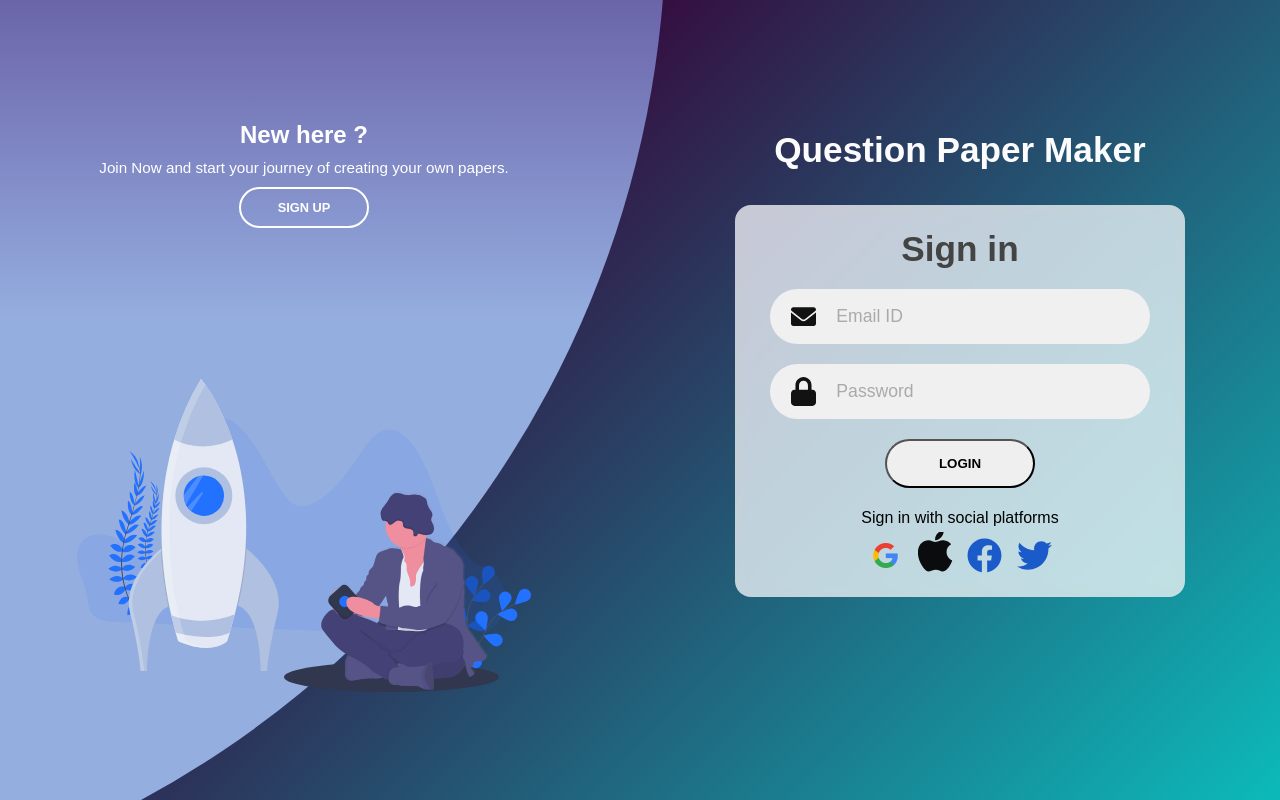
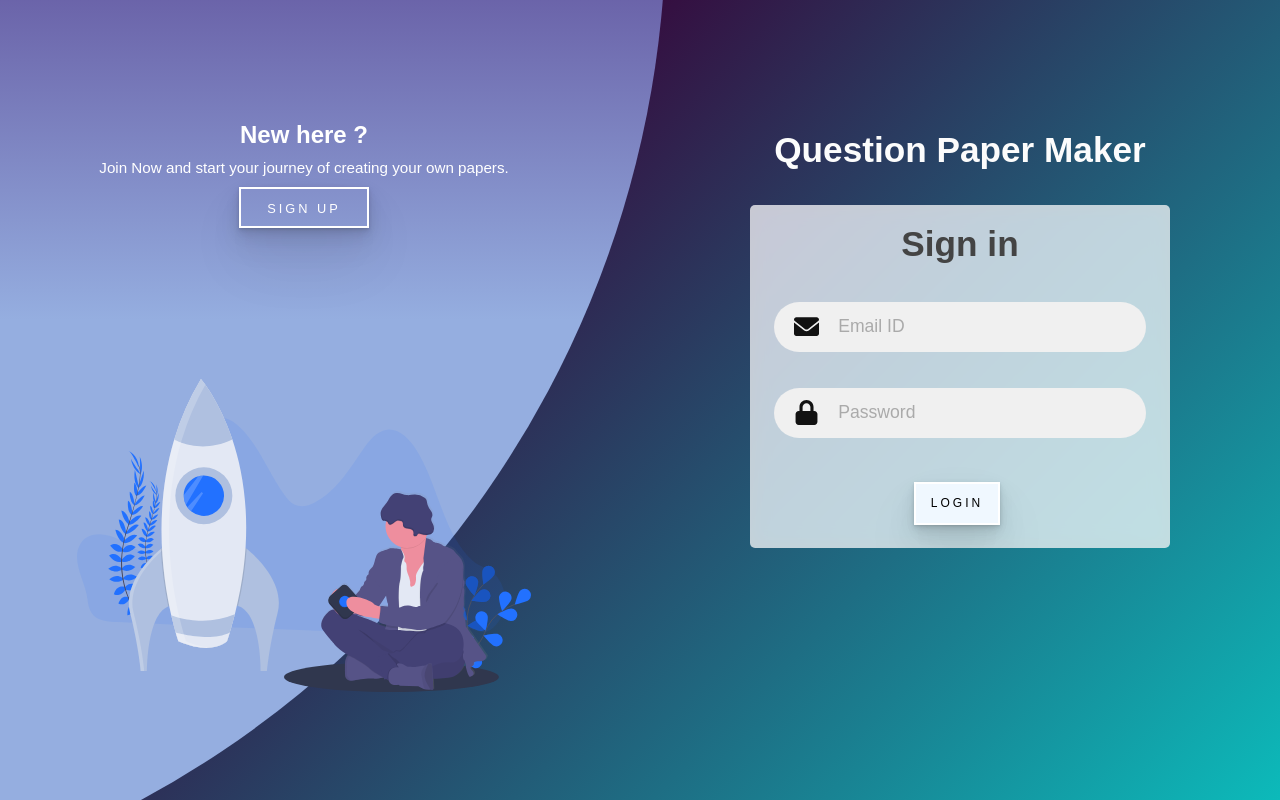
Before and after one commit to jatin-25/question-paper-maker, a React (Create React App) app: page /login in a window 1280 px wide. Built offline with nearby package versions, Linux system fonts and the light colour scheme.

Commit message:
Error Styling and Position Changed

```diff
--- a/src/Components/QuestionTypes/ParagraphQuestion/ParagraphQuestion.css
+++ b/src/Components/QuestionTypes/ParagraphQuestion/ParagraphQuestion.css
@@ -1,6 +1,10 @@
 .ParaAnswer {
   width: 85%;
   max-width: 900px;
+  outline: none;
+  font-family: "Poppins", sans-serif;
+  padding: 6px 7px;
+  font-size: 16px;
 }
 @media screen and (max-width: 650px) {
   .ParaAnswer {
--- a/src/Components/QuestionTypes/ParagraphQuestion/ParagraphQuestion.js
+++ b/src/Components/QuestionTypes/ParagraphQuestion/ParagraphQuestion.js
@@ -21,7 +21,7 @@ class ParagraphQuestion extends Component {
         let questionArea = null;
         if (this.props.question !== null) {
             questionArea = <div>
-                <textarea className="ParaAnswer" rows='12' cols='70' onChange={(e) => this.onAnswerChangeHandler(e)} value={this.state.answer} disabled={this.props.pageOnWhichRendered !== 'questionPaper'}></textarea></div>
+                <textarea className="ParaAnswer" rows='8' cols='70' onChange={(e) => this.onAnswerChangeHandler(e)} value={this.state.answer} disabled={this.props.pageOnWhichRendered !== 'questionPaper'}></textarea></div>
         }
         return (
             <div className="Question">
--- a/src/Pages/Authentication/AuthForm.css
+++ b/src/Pages/Authentication/AuthForm.css
@@ -15,7 +15,10 @@ input[type="radio"] {
   height: 20px;
   width: 20px;
 }
-
+/*
+1,00,000 lines
+typed around
+*/
 .container {
   position: relative;
   width: 100%;
@@ -101,42 +104,69 @@ form.signUpForm {
   backdrop-filter: saturate(180%) blur(10px);
   border-radius: 1em;
   width: 100%;
-  max-width: 450px;
+  max-width: 420px;
+  border-radius: 5px;
   padding: 1.5em 1.2em;
 }
 
 form.signInForm {
   background: rgba(241, 239, 239, 0.8);
   backdrop-filter: saturate(180%) blur(10px);
-  max-width: 450px;
-  border-radius: 1em;
+  max-width: 420px;
   width: 100%;
-  padding: 1.5em 1.2em;
+  border-radius: 5px;
+  padding: 1.2em 1.5em;
 }
 
 .title {
   font-size: 2.2rem;
   color: #444;
-  margin-bottom: 10px;
+}
+
+.inputContainer {
+  display: flex;
+  flex-direction: column;
+  margin: 2px 0;
+  width: 100%;
 }
 
 .inputField {
-  max-width: 380px;
+  max-width: 375px;
   width: 100%;
   background-color: #f0f0f0;
-  margin: 10px 0;
-  height: 55px;
+  margin-top: 5px;
+  height: 50px;
   border-radius: 55px;
   display: grid;
   grid-template-columns: 15% 85%;
-  padding: 0 0.4rem;
+  padding: 0 5px;
   position: relative;
 }
 
-.invalidElement {
-  box-shadow: 0 0 3px 3px red;
+.errorContainer {
+  display: flex;
+  width: 0;
+  /* height: 22px; */
+  min-height: 22px;
+  flex-direction: row;
+  align-items: center;
+  padding-left: 10px;
+  margin-bottom: 5px;
 }
-
+.errorContainer svg {
+  display: none;
+}
+.showError svg {
+  display: block;
+}
+.errorContainer p {
+  color: rgb(227, 53, 53);
+  font-size: 14px;
+  margin-left: 5px;
+}
+.showError {
+  width: inherit;
+}
 .inputField img {
   text-align: center;
   line-height: 55px;
@@ -156,69 +186,53 @@ form.signInForm {
   width: 100%;
 }
 
-.invalid {
-  border: 1px solid red;
-  background-color: white;
-  color: red;
-}
-.valid {
-  background-color: #5995fd;
-  color: #fff;
-  border: none;
-}
 .inputField input::placeholder {
   color: #aaa;
   font-weight: 500;
 }
 
-.socialText {
-  padding: 0.7rem 0;
-  font-size: 1rem;
-}
-
-.socialMedia {
-  display: flex;
-  justify-content: center;
-}
-
-.socialIcon {
-  height: 35px;
-  width: 35px;
-  display: flex;
-  justify-content: center;
-  align-items: center;
-  margin: 0 0.45rem;
-  color: #333;
-  text-decoration: none;
-  font-size: 1.1rem;
-  transition: 0.3s;
-}
 .icon {
   display: flex;
   align-self: center;
   justify-self: center;
-  height: 25x;
+  height: 25px;
   width: 25px;
-}
-.socialIcon:hover {
-  color: #4481eb;
-  border-color: #4481eb;
 }
 
 .btn {
-  width: 150px;
-  outline: none;
-  height: 49px;
-  border-radius: 49px;
+  background: transparent;
+  text-decoration: none;
+  box-shadow: 0 1px 2px rgba(0, 0, 0, 0.07), 0 2px 4px rgba(0, 0, 0, 0.07),
+    0 4px 8px rgba(0, 0, 0, 0.07), 0 8px 16px rgba(0, 0, 0, 0.07),
+    0 16px 32px rgba(0, 0, 0, 0.07), 0 32px 64px rgba(0, 0, 0, 0.07);
+  padding: 10px 15px;
+  margin-top: 15px;
+  border: 2px solid #fff;
+  margin-right: 0.5em;
+  margin-bottom: 0.3em;
+  font-size: 12px;
+  line-height: 19px;
   text-transform: uppercase;
-  font-weight: 600;
-  margin: 10px 0;
-  cursor: pointer;
-  transition: 0.5s;
+  font-family: "Montserrat", sans-serif;
+  font-weight: 400;
+  letter-spacing: 3px;
+  -webkit-transition: all 0.4s ease-in-out;
+  -moz-transition: all 0.4s ease-in-out;
+  -ms-transition: all 0.4s ease-in-out;
+  -o-transition: all 0.4s ease-in-out;
+  transition: all 0.4s ease-in-out;
 }
 
-.valid:hover {
-  background-color: #4d84e2;
+.light {
+  color: white;
+}
+
+.aliceBlue {
+  background-color: aliceblue;
+  color: black;
+}
+.btn:hover {
+  background: #fff;
 }
 .panelsContainer {
   position: absolute;
@@ -294,10 +308,12 @@ form.signInForm {
   border: 2px solid #fff;
   width: 130px;
   height: 41px;
-  font-weight: 600;
   font-size: 0.8rem;
 }
-
+.btn.transparent:hover {
+  background-color: #fff;
+  color: #444;
+}
 .rightPanel .image,
 .rightPanel .content {
   transform: translateX(800px);
@@ -351,9 +367,6 @@ form.signInForm {
   .container {
     min-height: 800px;
     height: 100vh;
-  }
-  .inputField {
-    height: 52px;
   }
   .signin-signup {
     width: 100%;
@@ -426,7 +439,6 @@ form.signInForm {
 
   .btn.transparent {
     width: 110px;
-    height: 35px;
     font-size: 0.7rem;
   }
 
@@ -505,30 +517,45 @@ form.signInForm {
   form.signUpForm {
     min-width: 320px;
     max-width: 390px;
-    padding: 1.3em 1.5em;
+    padding: 1em 1.2em;
   }
+}
+
+.mainErrorContainer {
+  display: flex;
+  flex-direction: row;
+  align-items: center;
 }
 
 .error {
   display: flex;
+  align-items: center;
   margin: 0 0.5em;
   font-size: 14px;
   max-width: 380px;
-  flex-direction: column;
-  align-items: center;
-  justify-content: flex-start;
-  background-color: rgba(247, 65, 65, 0.767);
   color: white;
-  padding: 0.7em;
-  margin-bottom: 0.5em;
+  padding: 8px;
+  color: transparent;
   border-radius: 0.5em;
+  margin: 7.5px;
+  /* margin-top: -10px; */
 }
-.none {
+
+.error svg {
   display: none;
 }
+
+.error p {
+  margin-left: 5px;
+}
+.showMainError {
+  color: white;
+  background-color: rgba(247, 65, 65, 0.767);
+  margin: 0;
+}
+.showMainError svg {
+  display: block;
+}
 .errorElement {
-  /* display: flex;
-  flex-direction: column;
-  justify-self: flex-start; */
   width: 100%;
 }
--- a/src/Pages/Authentication/AuthForm.js
+++ b/src/Pages/Authentication/AuthForm.js
@@ -4,13 +4,10 @@ import "./AuthForm.css";
 import { useNavigate } from "react-router-dom";
 import log from "../../assets/log.svg";
 import register from "../../assets/register.svg";
-import googleIcon from "../../assets/google-logo.png";
-import facebookIcon from "../../assets/facebook-brands.svg";
-import twitterIcon from "../../assets/twitter-brands.svg";
 import userIcon from "../../assets/user-solid.svg";
-import appleIcon from "../../assets/apple-brands.svg";
 import emailIcon from "../../assets/envelope-solid.svg";
 import passwordIcon from "../../assets/lock-solid.svg";
+import { BiErrorCircle } from 'react-icons/bi'
 import * as actions from "../../Store/Actions/index";
 import BackDrop from "../../Components/hoc/BackDrop/BackDrop";
 
@@ -29,8 +26,7 @@ const AuthForm = (props) => {
           isEmail: true,
         },
         valid: false,
-        touched: false,
-        error: "Email can't be Empty.",
+        error: "",
         imageSrc: emailIcon,
       },
       Password: {
@@ -45,8 +41,7 @@ const AuthForm = (props) => {
           minLength: 8,
         },
         valid: false,
-        touched: false,
-        error: "Password can't be Empty.",
+        error: "",
         imageSrc: passwordIcon,
       },
       formIsValid: false,
@@ -64,8 +59,7 @@ const AuthForm = (props) => {
           required: true,
         },
         valid: false,
-        touched: false,
-        error: "Username can't be Empty.",
+        error: "",
         imageSrc: userIcon,
       },
       Email: {
@@ -80,8 +74,7 @@ const AuthForm = (props) => {
           isEmail: true,
         },
         valid: false,
-        touched: false,
-        error: "Email can't be Empty.",
+        error: "",
         imageSrc: emailIcon,
       },
       Password: {
@@ -96,8 +89,7 @@ const AuthForm = (props) => {
           minLength: 8,
         },
         valid: false,
-        touched: false,
-        error: "Password can't be Empty.",
+        error: "",
         imageSrc: passwordIcon,
       },
       formIsValid: false,
@@ -105,6 +97,11 @@ const AuthForm = (props) => {
     },
     isSignUp: false,
   });
+
+  const [showLoginAuthError, setShowLoginAuthError] = useState(false);
+  const [showSignupAuthError, setShowSignupAuthError] = useState(false);
+  const [signInErrorMessage, setSignInErrorMessage] = useState("");
+  const [signUpErrorMessage, setSignUpErrorMessage] = useState("");
 
   const authState = useSelector((state) => state.auth);
   const navigate = useNavigate();
@@ -165,34 +162,35 @@ const AuthForm = (props) => {
     };
   };
 
+  const cleanError = (newForm) => {
+    for (let element in newForm) {
+      let updatedFormElement = { ...newForm[element] }
+      updatedFormElement.error = ""
+      newForm[element] = updatedFormElement
+    }
+    if (state.isSignUp) {
+      setState({ ...state, signUpForm: newForm });
+      setShowSignupAuthError(false);
+    } else {
+      setShowLoginAuthError(false);
+      setState({ ...state, loginForm: newForm });
+    }
+  }
+
   const onInputChangeHandler = (event, elementIdentifier) => {
     let newForm = { ...state.loginForm };
     if (state.isSignUp) {
       newForm = { ...state.signUpForm };
     }
+    if (newForm.showErrors) {
+      cleanError(newForm);
+    }
     const updatedFormElement = { ...newForm[elementIdentifier] };
     updatedFormElement.value = event.target.value;
+    updatedFormElement.valid = false;
+    newForm[elementIdentifier] = updatedFormElement;
+    newForm.showErrors = false;
 
-    const errorObject = checkValidation(
-      updatedFormElement.value,
-      updatedFormElement.validation,
-      elementIdentifier
-    );
-    updatedFormElement.valid = errorObject.valid;
-
-    updatedFormElement.touched = true;
-    updatedFormElement.error = errorObject.error;
-    newForm[elementIdentifier] = updatedFormElement;
-
-    let isFormValid = true;
-    for (let element in newForm) {
-      if (element === "formIsValid" || element === "showErrors") {
-        continue;
-      }
-      isFormValid = isFormValid && newForm[element].valid;
-    }
-    newForm.formIsValid = isFormValid;
-    newForm.showErrors = false;
     if (state.isSignUp) {
       setState({ ...state, signUpForm: newForm });
     } else {
@@ -204,47 +202,80 @@ const AuthForm = (props) => {
     navigate(path);
   };
 
+  const onAuthFail = (error) => {
+    if (error) {
+      let errorMessage = error.message;
+      let em = errorMessage.split("_");
+      let lowerCase = em.map((word) => word.toLowerCase());
+      let ans = lowerCase.map(
+        (word) => word.charAt(0).toUpperCase() + word.slice(1)
+      );
+      errorMessage = ans.join(" ");
+
+      if (state.isSignUp) {
+        setShowSignupAuthError(true);
+        setSignUpErrorMessage(errorMessage);
+      } else {
+
+        setShowLoginAuthError(true);
+        setSignInErrorMessage(errorMessage)
+      }
+    }
+
+  }
+  const checkFormValidation = () => {
+    let newForm = { ...state.loginForm };
+    if (state.isSignUp) {
+      newForm = { ...state.signUpForm };
+    }
+
+    let isFormValid = true;
+    for (let elementIdentifier in newForm) {
+      if (elementIdentifier !== "formIsValid" && elementIdentifier !== "showErrors" && elementIdentifier !== "showAuthError") {
+        const updatedFormElement = { ...newForm[elementIdentifier] };
+        const errorObject = checkValidation(
+          updatedFormElement.value,
+          updatedFormElement.validation,
+          elementIdentifier
+        );
+        updatedFormElement.valid = errorObject.valid;
+        updatedFormElement.error = errorObject.error;
+        newForm[elementIdentifier] = updatedFormElement;
+        isFormValid = isFormValid && newForm[elementIdentifier].valid;
+      }
+    }
+    newForm.formIsValid = isFormValid;
+    newForm.showErrors = !isFormValid;
+    if (state.isSignUp) {
+      setState({ ...state, signUpForm: newForm });
+    } else {
+      setState({ ...state, loginForm: newForm });
+    }
+    return isFormValid;
+  }
+
   const submitHandler = (event) => {
     event.preventDefault();
+    const isFormValid = checkFormValidation()
     let formData = null;
-    let isValid = true;
+    if (isFormValid) {
       if (state.isSignUp) {
-      if (!state.signUpForm.formIsValid) {
-        let signUpForm = { ...state.signUpForm };
-        signUpForm.showErrors = true;
-        isValid = isValid && false;
-        setState({ ...state, signUpForm: signUpForm });
-      } else {
         formData = {
           username: state.signUpForm.Username.value,
           email: state.signUpForm.Email.value,
           password: state.signUpForm.Password.value,
         };
-      }
-    } else {
-      if (!state.loginForm.formIsValid) {
-        let loginForm = { ...state.loginForm };
-        loginForm.showErrors = true;
-        isValid = isValid && false;
-        setState({ ...state, loginForm: loginForm });
       } else {
         formData = {
           email: state.loginForm.Email.value,
           password: state.loginForm.Password.value,
         };
       }
-    }
-    if (isValid) {
-      dispatch(actions.auth(formData, !state.isSignUp, onAuthSuccess));
+      dispatch(actions.auth(formData, !state.isSignUp, onAuthSuccess, onAuthFail));
     }
   };
 
-  //   const switchSignUpHandler = (event) => {
-  //     event.preventDefault();
-  //     const newState = { ...state };
-  //     newState.isSignUp = !state.isSignUp;
-  //     setState(newState);
-  //   };
+
 
   const changeToSignUp = () => {
     setState({ ...state, isSignUp: true });
@@ -254,8 +285,9 @@ const AuthForm = (props) => {
     setState({ ...state, isSignUp: false });
   };
 
+
   const loginKeyArr = Object.keys(state.loginForm);
-  const loginFormObject = Object.values(state.loginForm).slice(0, 2);
+  let loginFormObject = Object.values(state.loginForm).slice(0, 2);
   const signUpKeyArr = Object.keys(state.signUpForm);
   const signUpFormObject = Object.values(state.signUpForm).slice(0, 3);
 
@@ -263,33 +295,31 @@ const AuthForm = (props) => {
     return (
       <div
         key={i}
-        className={[
-          "inputField",
-          elementData.touched && !elementData.valid ? "invalidElement" : null,
-        ].join(" ")}
-      >
+        className="inputContainer">
+        <div className="inputField">
           <img src={elementData.imageSrc} className="icon" alt={loginKeyArr[i]} />
           <input
             {...elementData.elementConfig}
             value={elementData.value}
             onChange={(event) => onInputChangeHandler(event, loginKeyArr[i])}
-          className={
-            !elementData.valid && elementData.touched ? "invalid" : null
-          }
           />
         </div>
+        <div className={state.loginForm.showErrors === true && !elementData.valid ? "errorContainer showError" : "errorContainer"}>
+          <BiErrorCircle color="#E33535" />
+          <p>{elementData.error}</p>
+        </div>
+      </div>
     );
-  });
+  })
 
   const signUpFormElements = signUpFormObject.map((elementData, i) => {
     return (
       <div
         key={i}
-        className={[
-          "inputField",
-          elementData.touched && !elementData.valid ? "invalidElement" : null,
-        ].join(" ")}
+        className="inputContainer"
       >
+        <div className=
+          "inputField">
           <img
             src={elementData.imageSrc}
             className="icon"
@@ -299,53 +329,17 @@ const AuthForm = (props) => {
             {...elementData.elementConfig}
             value={elementData.value}
             onChange={(event) => onInputChangeHandler(event, signUpKeyArr[i])}
-          className={
-            !elementData.valid && elementData.touched ? "invalid" : null
-          }
           />
         </div>
+        <div className={state.signUpForm.showErrors === true && !elementData.valid ? "errorContainer showError" : "errorContainer"}>
+          <BiErrorCircle color="#E33535" />
+          <p>{elementData.error}</p>
+        </div>
+      </div >
     );
   });
 
-  let signUpErrorMessage = null;
-  let signInErrorMessage = null;
 
-  if (state.isSignUp) {
-    if (!state.signUpForm.formIsValid) {
-      signUpErrorMessage = signUpFormObject.map((elementData, i) => {
-        return (
-          <p key={i} className="errorElement">
-            {elementData.error}
-          </p>
-        );
-      });
-    }
-  } else {
-    if (!state.loginForm.formIsValid) {
-      signInErrorMessage = loginFormObject.map((elementData, i) => {
-        return (
-          <p key={i} className="errorElement">
-            {elementData.error}
-          </p>
-        );
-      });
-    }
-  }
-
-  if (authState.error) {
-    let errorMessage = authState.error.message;
-    let em = errorMessage.split("_");
-    let lowerCase = em.map((word) => word.toLowerCase());
-    let ans = lowerCase.map(
-      (word) => word.charAt(0).toUpperCase() + word.slice(1)
-    );
-    errorMessage = ans.join(" ");
-    if (state.isSignUp && state.signUpForm.formIsValid) {
-      signUpErrorMessage = <p>{errorMessage}</p>;
-    } else if (state.loginForm.formIsValid) {
-      signInErrorMessage = <p>{errorMessage}</p>;
-    }
-  }
 
   return (
     <BackDrop isLoading={authState.loading}>
@@ -364,75 +358,46 @@ const AuthForm = (props) => {
                 <h2 className="title">Sign in</h2>
                 <div
                   className={
-                    (state.loginForm.showErrors === true &&
-                      !state.loginForm.formIsValid === true) ||
-                    authState.error
-                      ? "error"
-                      : "none"
+                    (showLoginAuthError === true &&
+                      signInErrorMessage)
+                      ? "error showMainError"
+                      : "error"
                   }
                 >
-                  {signInErrorMessage}
+                  <BiErrorCircle color="#fff" />
+                  <p>{signInErrorMessage}</p>
                 </div>
                 {loginFormElements}
                 <button
-                  className={[
-                    "btn",
-                    state.loginForm.formIsValid ? "valid" : null,
-                  ].join(" ")}
+                  className={"btn aliceBlue"}
                   onClick={submitHandler}
                 >
                   Login
                 </button>
-                <p className="socialText">Sign in with social platforms</p>
-                <div className="socialMedia">
-                  <div className="socialIcon">
-                    <img src={googleIcon} className="icon" alt="Google" />
-                  </div>
-                  <div className="socialIcon">
-                    <img src={appleIcon} alt="Apple" />
-                  </div>
-                  <div className="socialIcon">
-                    <img src={facebookIcon} alt="Facebook" />
-                  </div>
-                  <div className="socialIcon">
-                    <img src={twitterIcon} alt="Twitter" />
-                  </div>
-                </div>
               </form>
             </div>
             <div className="signUpContainer">
               <p className="title-heading">Question Paper Maker</p>
               <form className="signUpForm">
                 <h2 className="title">Sign Up</h2>
-                {state.signUpForm.showErrors &&
-                !state.signUpForm.formIsValid ? (
-                  <div className="error">{signUpErrorMessage}</div>
-                ) : null}
+                <div
+                  className={
+                    (showSignupAuthError === true &&
+                      signUpErrorMessage)
+                      ? "error showMainError"
+                      : "error"
+                  }
+                >
+                  <BiErrorCircle color="#fff" />
+                  <p>{signUpErrorMessage}</p>
+                </div>
                 {signUpFormElements}
                 <button
-                  className={[
-                    "btn",
-                    state.signUpForm.formIsValid ? "valid" : null,
-                  ].join(" ")}
+                  className={"btn aliceBlue"}
                   onClick={submitHandler}
                 >
-                  Sign Up
+                  Sign up
                 </button>
-                <p className="socialText">Sign Up with social platforms</p>
-                <div className="socialMedia">
-                  <div className="socialIcon">
-                    <img src={googleIcon} className="icon" alt="Google" />
-                  </div>
-                  <div className="socialIcon">
-                    <img src={appleIcon} alt="Apple" />
-                  </div>
-                  <div className="socialIcon">
-                    <img src={facebookIcon} alt="Facebook" />
-                  </div>
-                  <div className="socialIcon">
-                    <img src={twitterIcon} alt="Twitter" />
-                  </div>
-                </div>
               </form>
             </div>
           </div>
@@ -445,7 +410,7 @@ const AuthForm = (props) => {
                 Join Now and start your journey of creating your own papers.
               </p>
               <button
-                className={["btn", "transparent", "valid"].join(" ")}
+                className={["btn", "transparent", "valid", "light"].join(" ")}
                 onClick={changeToSignUp}
               >
                 Sign up
@@ -458,7 +423,7 @@ const AuthForm = (props) => {
               <h3>One of us ?</h3>
               <p>Then start creating your own papers.</p>
               <button
-                className={["btn", "transparent", "valid"].join(" ")}
+                className={["btn", "transparent", "valid", "light"].join(" ")}
                 onClick={changeToSignIn}
               >
                 Sign in
@@ -470,6 +435,6 @@ const AuthForm = (props) => {
       </div>
     </BackDrop>
   );
-};
+}
 
 export default AuthForm;
--- a/src/Store/Actions/auth.js
+++ b/src/Store/Actions/auth.js
@@ -79,7 +79,7 @@ export const checkAuthState = () => {
   };
 };
 
-export const auth = (formData, isSignIn, navigate) => {
+export const auth = (formData, isSignIn, navigate, onAuthFail) => {
   return (dispatch) => {
     dispatch(authStart());
     const authData = {
@@ -129,7 +129,10 @@ export const auth = (formData, isSignIn, navigate) => {
               localStorage.setItem("email", response.data.email);
               navigate("/newPaper");
             })
-            .catch((error) => {});
+            .catch((error) => {
+              onAuthFail(error?.response?.data?.error);
+              dispatch(authFail(error?.response?.data?.error));
+            });
         } else {
           const queryParams = `?auth=${response.data.idToken}&orderBy="userId"&equalTo="${response.data.localId}"`;
           axios
@@ -154,11 +157,15 @@ export const auth = (formData, isSignIn, navigate) => {
               localStorage.setItem("email", response.data.email);
               navigate("/newPaper");
             })
-            .catch((error) => {});
+            .catch((error) => {
+              onAuthFail(error?.response?.data?.error);
+              dispatch(authFail(error?.response?.data?.error))
+            });
         }
       })
       .catch((error) => {
-        dispatch(authFail(error.response.data.error));
+        onAuthFail(error?.response?.data?.error)
+        dispatch(authFail(error?.response?.data?.error));
       });
   };
 };
```
Also changed, not shown: src/Components/EssentialFeildForm/EssentialFeildForm.css (+4 -3 lines), src/Pages/NewPaper/NewPaper.css (+1 -15 lines). Lines whose indentation alone changed are shown as unchanged.
